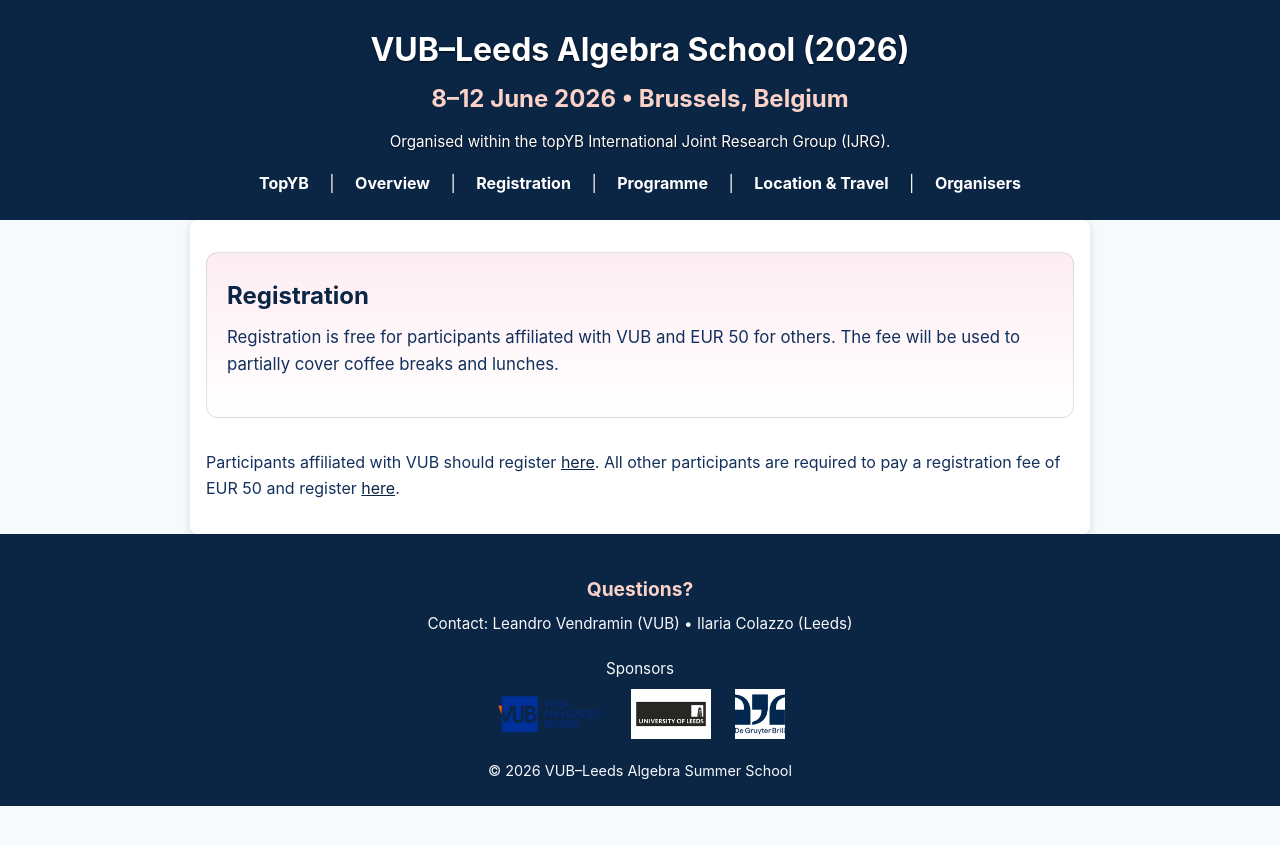
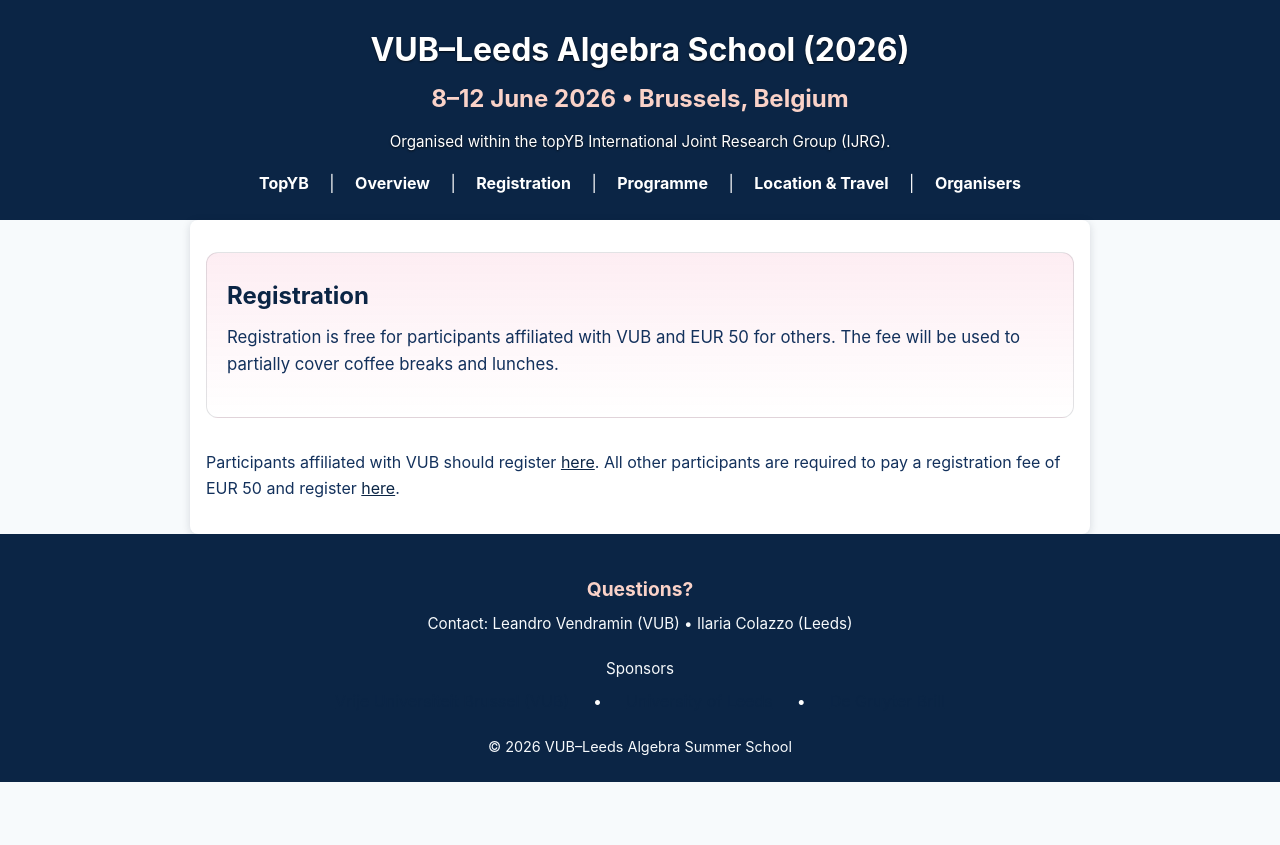
Before and after one commit to VubLeedsTopYB/VubLeedsTopYB.github.io, a Jekyll site: the page built from summer-school/registration.md, in a window 1280 px wide. Shown: the top 845 px of the page. Built offline with Jekyll 4.4.1, drawn with Linux system fonts in a browser that asks for light colours.

Commit message:
Small fixe

```diff
--- a/_includes/summer_footer.html
+++ b/_includes/summer_footer.html
@@ -9,9 +9,10 @@
   <div style="margin-top: 1.25rem; text-align: center;">
     <p class="small" style="margin-bottom: 0.5rem;">Sponsors</p>
     <div style="display: flex; justify-content: center; align-items: center; gap: 1.5rem; flex-wrap: wrap;">
-      <img src="img/vub-logo.png" alt="VUB logo" style="height: 50px; max-width: 140px;" />
+      <a href="img/vub-logo.png">Vrije Universiteit Brussel (VUB)</a> • <a href="img/leeds-logo.png">University of Leeds</a> • <a href="img/degruyter-logo.png">De Gruyter Brill</a>
+      <!--<img src="img/vub-logo.png" alt="VUB logo" style="height: 50px; max-width: 140px;" />
       <img src="img/leeds-logo.png" alt="University of Leeds logo" style="height: 50px; max-width: 140px;" />
-      <img src="img/degruyter-logo.png" alt="De Gruyter logo" style="height: 50px; max-width: 140px;" />
+      <img src="img/degruyter-logo.png" alt="De Gruyter logo" style="height: 50px; max-width: 140px;" />-->
     </div>
   </div>
 
```
Also changed, not shown: people.md (+2 -2 lines).
